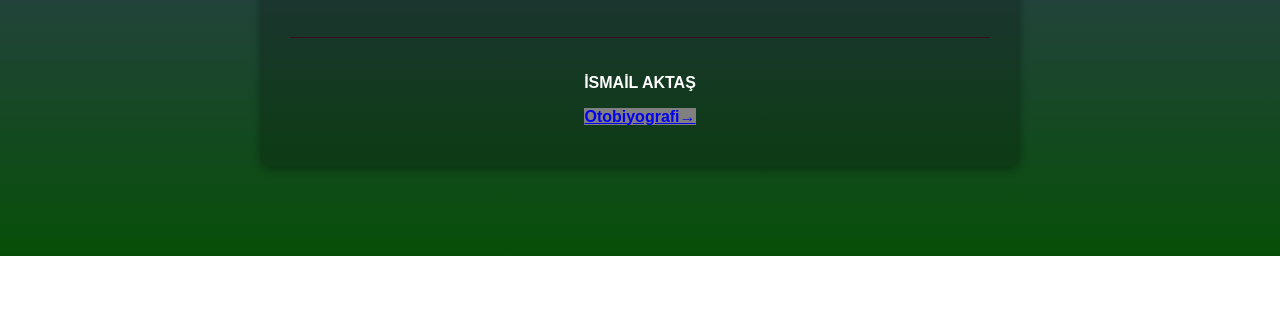
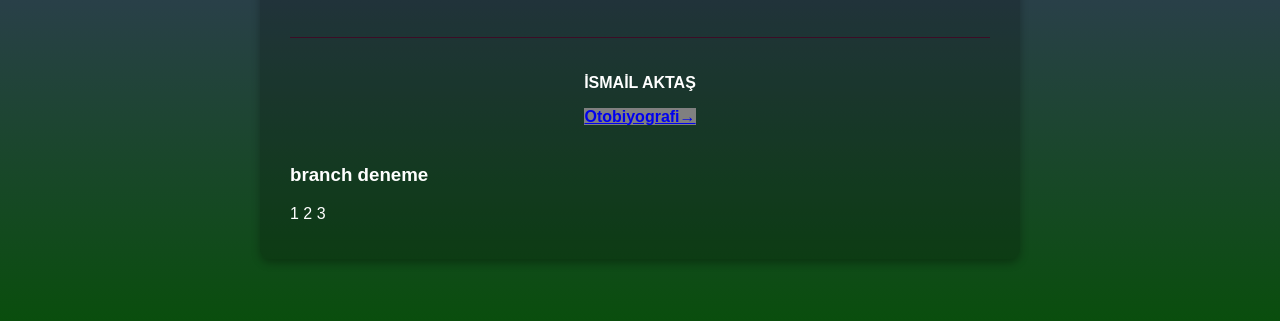
Before and after one commit to ismail264/ki-iselweb, a plain HTML site: page index.html in a window 1280 px wide. Shown: the part 1311-1632 px from the top of the page. Before the commit the page ends 1567 px from the top, so only its background shows below. Drawn offline with Linux system fonts and the light colour scheme.

Commit message:
branch deneme

```diff
--- a/index.html
+++ b/index.html
@@ -105,5 +105,14 @@
   </footer> <!-- en alt   -->
 <script src="yeni3.js?v=2" defer></script>
 
+
+
+<h3>branch deneme</h3>
+<p>1
+  2
+  3
+</p>
+
+
 </body>
 </html>
```
